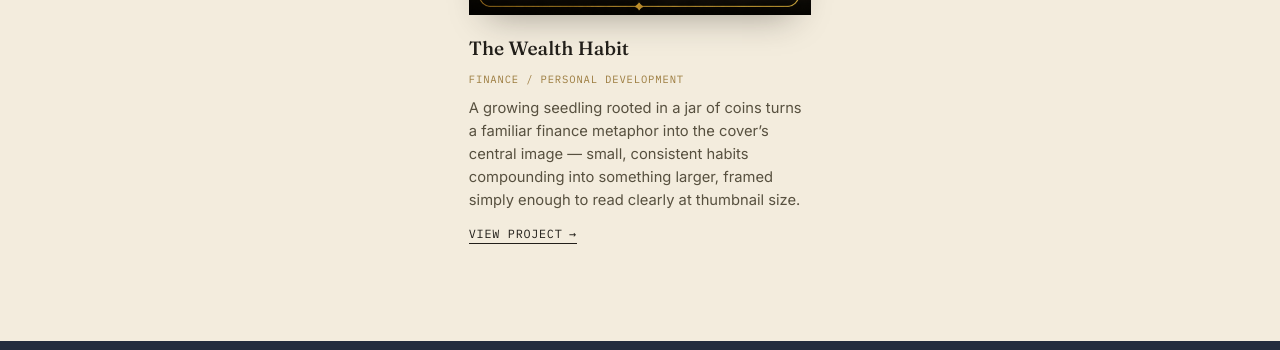
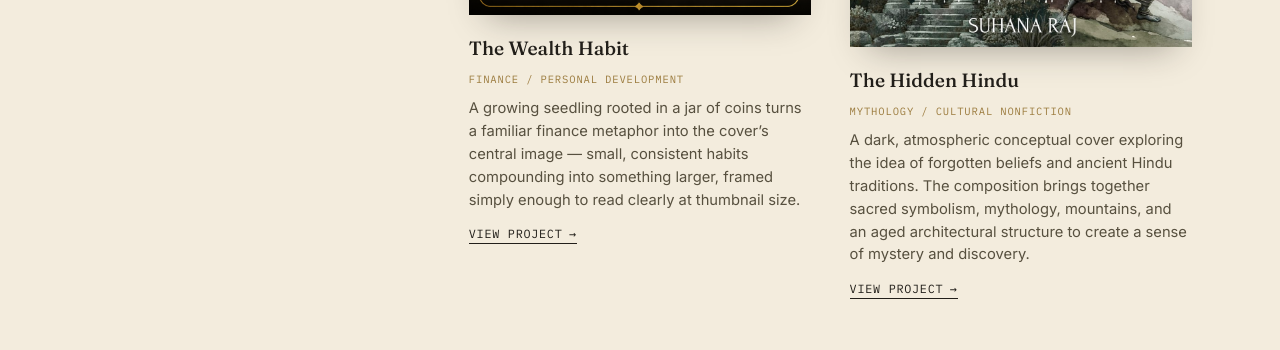
Before and after one commit to SuhanaRaj/EBook_cover_Portfolio, a React (Vite) app: page / in a window 1280 px wide. Shown: the part 3727-4077 px from the top of the page. Built offline with nearby package versions, Linux system fonts and the light colour scheme.

Commit message:
added the new design "The Hidden Hindu"

```diff
--- a/src/data/projects.js
+++ b/src/data/projects.js
@@ -3,6 +3,7 @@ import theSummerWeNeverHad from '../assets/covers/the-summer-we-never-had.png'
 import theHouseAtMidnight from '../assets/covers/the-house-at-midnight.png'
 import buildWithoutBurnout from '../assets/covers/build-without-burnout.png'
 import theWealthHabit from '../assets/covers/the-wealth-habit.png'
+import theHiddenHindu from '../assets/covers/the-hidden-hindu.jpeg'
 
 // These are self-directed portfolio / sample projects designed by Suhana Raj
 // to demonstrate range across genres — not commissioned client work.
@@ -78,4 +79,27 @@ export const projects = [
     mood: 'Rich black and antique gold, warmed by soft amber light',
   },
 
+  {
+  id: 'the-hidden-hindu',
+  title: 'The Hidden Hindu',
+  genre: 'Mythology / Cultural Nonfiction',
+  theme: 'Ancient beliefs, mythology, spirituality, forgotten traditions',
+
+  cover: theHiddenHindu,
+
+  description:
+    'A dark, atmospheric conceptual cover exploring the idea of forgotten beliefs and ancient Hindu traditions. The composition brings together sacred symbolism, mythology, mountains, and an aged architectural structure to create a sense of mystery and discovery.',
+
+  approach:
+    'The cover uses a weathered ochre-gold background as the foundation, layered with a powerful sacred symbol and flowing linework. A temple, Himalayan landscape, and mythological figure create multiple visual layers, suggesting that the reader is uncovering something ancient hidden beneath the surface. The deep blacks and muted earthy tones are contrasted with a bold red title to create a striking focal point.',
+
+  typography:
+    'A distressed display typeface is used for the supporting lines to reinforce the ancient and mysterious character of the concept, while the large red sans-serif title provides a contemporary visual anchor. The contrast between the weathered lettering and clean title creates a tension between the ancient and the modern.',
+
+  mood:
+    'Ancient, mysterious, spiritual, and cinematic — ochre gold, deep black, muted stone, and crimson red',
+
+},
+
+
 ]
```
Also changed, not shown: src/assets/covers/the-hidden-hindu.jpeg (added).
